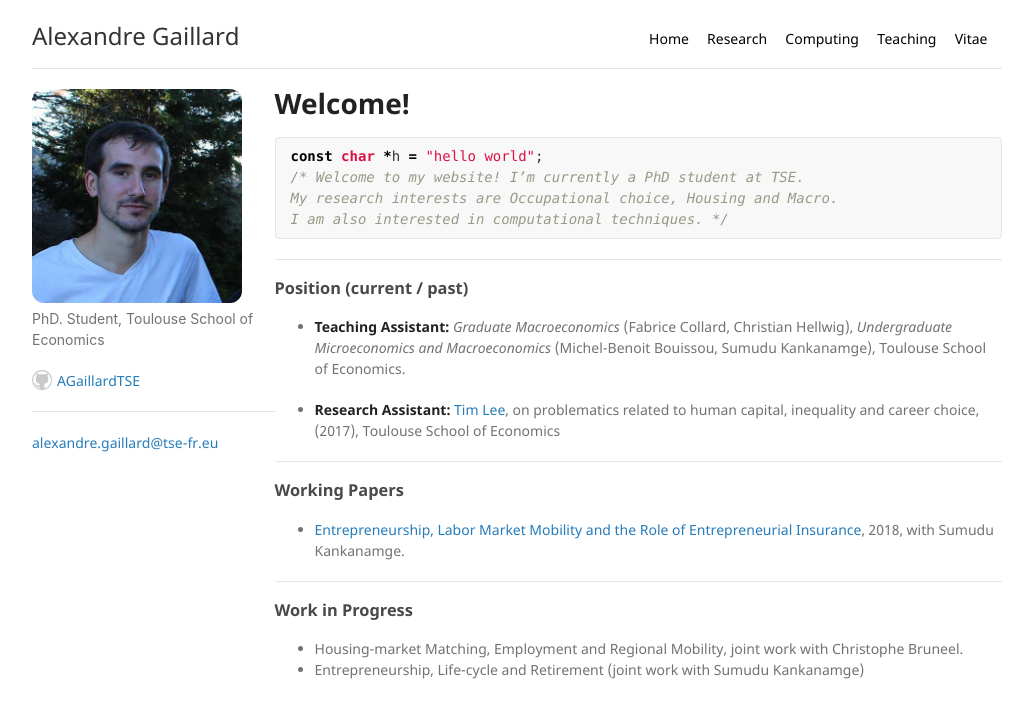
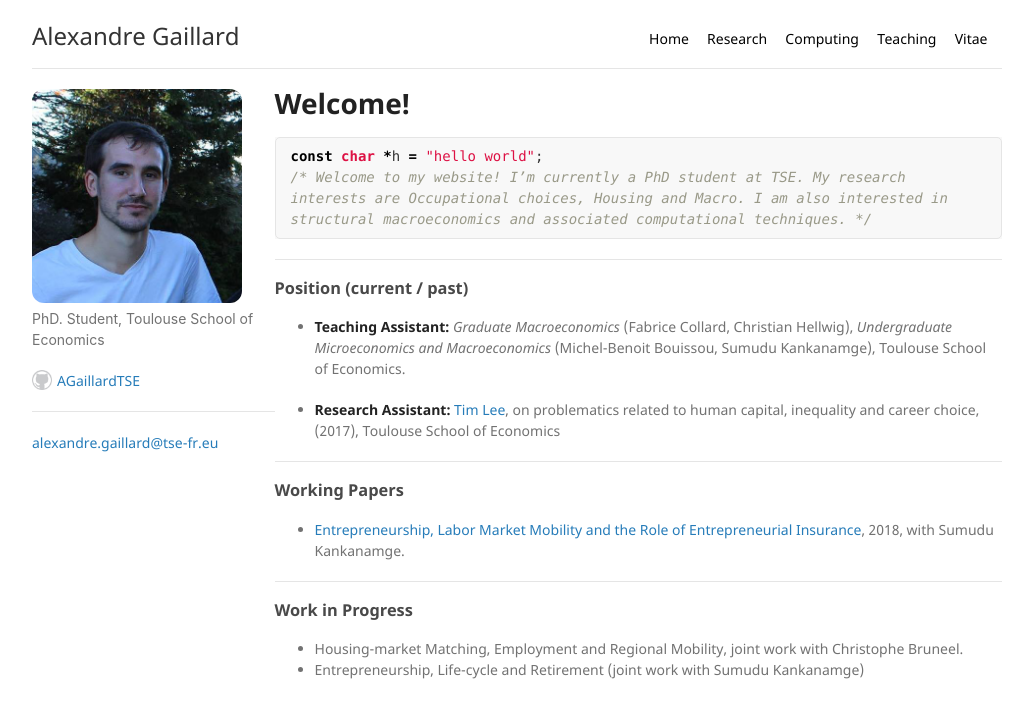
Before and after one commit to AGaillardTSE/AGaillardTSE.github.io, a Jekyll site: the page built from index.md, in a window 1280 px wide. Shown: the top 718 px of the page, without its empty margins (123-1156 px from the left). Built offline with Jekyll 4.4.1, drawn with Linux system fonts in a browser that asks for light colours.

Commit message:
Update index.md

````diff
--- a/index.md
+++ b/index.md
@@ -7,9 +7,9 @@ layout: default
 
 ```c++
 const char *h = "hello world";
-/* Welcome to my website! I’m currently a PhD student at TSE.
-My research interests are Occupational choice, Housing and Macro.
-I am also interested in computational techniques. */
+/* Welcome to my website! I’m currently a PhD student at TSE. My research
+interests are Occupational choices, Housing and Macro. I am also interested in
+structural macroeconomics and associated computational techniques. */
 ```
 
 * * *
````
